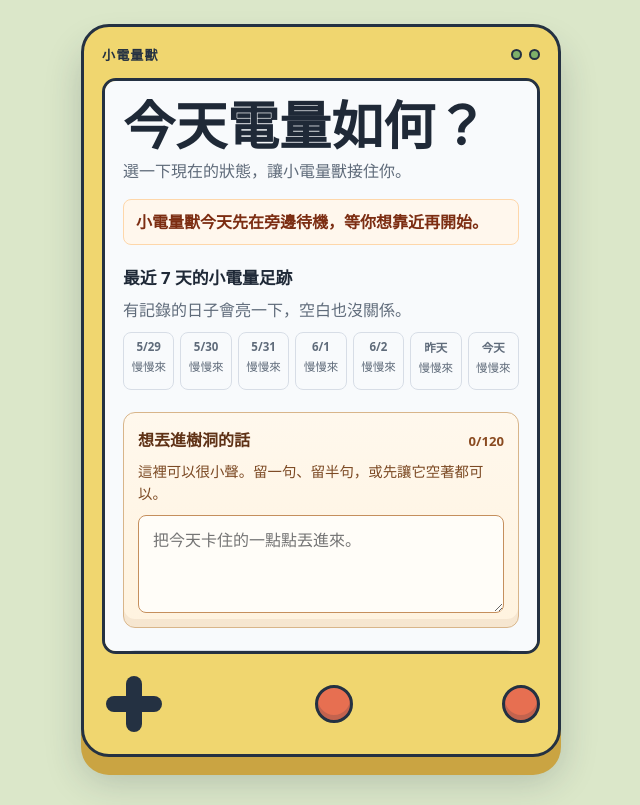
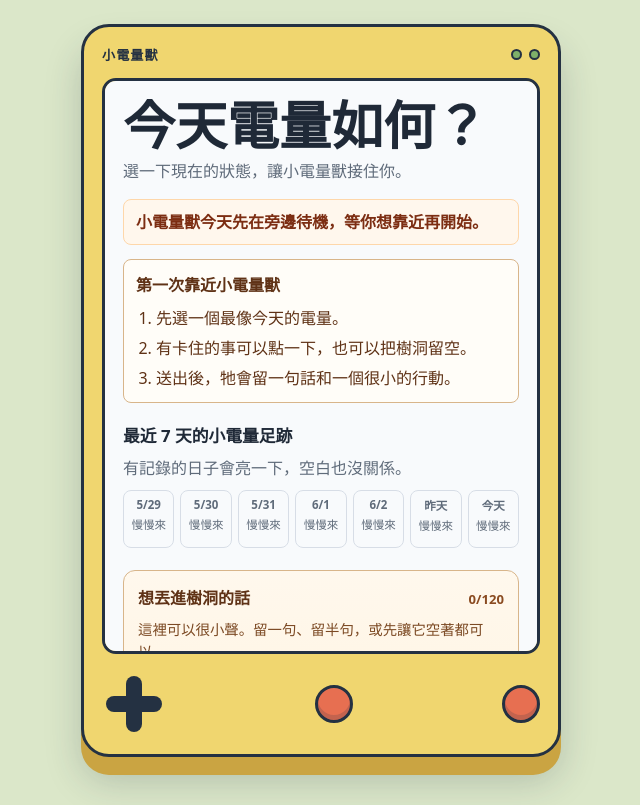
Before and after one commit to Harry-0824/low-battery-pet, a React (Vite) app: page / in a window 1280 px wide. Shown: the whole page, without its empty margins (319-959 px from the left). Built offline with nearby package versions, Linux system fonts and the light colour scheme.

Commit message:
Polish first-use onboarding

```diff
--- a/src/App.styles.ts
+++ b/src/App.styles.ts
@@ -56,6 +56,38 @@ export const CompanionDaysNote = styled.p`
   }
 `;
 
+export const FirstUseGuide = styled.section`
+  display: grid;
+  gap: 10px;
+  margin: -8px 0 22px;
+  border: 1px solid #d8b58a;
+  border-radius: 8px;
+  padding: 12px;
+  background: #fffdf8;
+  color: #5f3216;
+
+  h2 {
+    margin: 0;
+    font-size: 1rem;
+  }
+
+  ol {
+    display: grid;
+    gap: 6px;
+    margin: 0;
+    padding-left: 20px;
+  }
+
+  li {
+    line-height: 1.5;
+  }
+
+  @media (max-width: 420px) {
+    margin: -4px 0 16px;
+    padding: 10px;
+  }
+`;
+
 export const PetMemoryNote = styled.p`
   margin: -10px 0 22px;
   border: 1px solid #d8b58a;
--- a/src/App.tsx
+++ b/src/App.tsx
@@ -1,6 +1,12 @@
 import { useState } from "react";
 
-import { CompanionDaysNote, Header, PageShell, PetMemoryNote } from "./App.styles";
+import {
+  CompanionDaysNote,
+  FirstUseGuide,
+  Header,
+  PageShell,
+  PetMemoryNote
+} from "./App.styles";
 import BatteryTrail from "./components/BatteryTrail";
 import CheckInForm from "./components/CheckInForm";
 import HistoryList from "./components/HistoryList";
@@ -45,6 +51,7 @@ function App() {
   const batteryTrailDays = getRecentBatteryTrail(historyRecords);
   const petMemoryMessage = getPetStateMemoryMessage(historyRecords);
   const emptyHistoryKind = historyWasCleared ? "cleared" : "first-use";
+  const shouldShowFirstUseGuide = historyRecords.length === 0 && !historyWasCleared;
 
   const handleContextToggle = (contextTag: ContextTag) => {
     setSelectedContextTags((currentTags) =>
@@ -105,6 +112,16 @@ function App() {
           <p>選一下現在的狀態，讓小電量獸接住你。</p>
         </Header>
         <CompanionDaysNote data-testid="companion-days">{companionDaysMessage}</CompanionDaysNote>
+        {shouldShowFirstUseGuide ? (
+          <FirstUseGuide aria-labelledby="first-use-guide-title">
+            <h2 id="first-use-guide-title">第一次靠近小電量獸</h2>
+            <ol>
+              <li>先選一個最像今天的電量。</li>
+              <li>有卡住的事可以點一下，也可以把樹洞留空。</li>
+              <li>送出後，牠會留一句話和一個很小的行動。</li>
+            </ol>
+          </FirstUseGuide>
+        ) : null}
         {petMemoryMessage ? (
           <PetMemoryNote data-testid="pet-state-memory">{petMemoryMessage}</PetMemoryNote>
         ) : null}
--- a/src/components/EmptyHistoryState.tsx
+++ b/src/components/EmptyHistoryState.tsx
@@ -6,7 +6,7 @@ const emptyStateCopy = {
   "first-use": {
     icon: "･ﾟ",
     title: "樹洞還空著",
-    body: "還沒有被接住的紀錄。先完成一次 10 秒 check-in，小電量獸就會把今天輕輕收好。"
+    body: "還沒有被接住的紀錄。選一個電量、需要的話留一句話，小電量獸就會把今天輕輕收好。"
   },
   cleared: {
     icon: "○",
```
Also changed, not shown: 1 other file (tests, documents, lock files or other folders).
